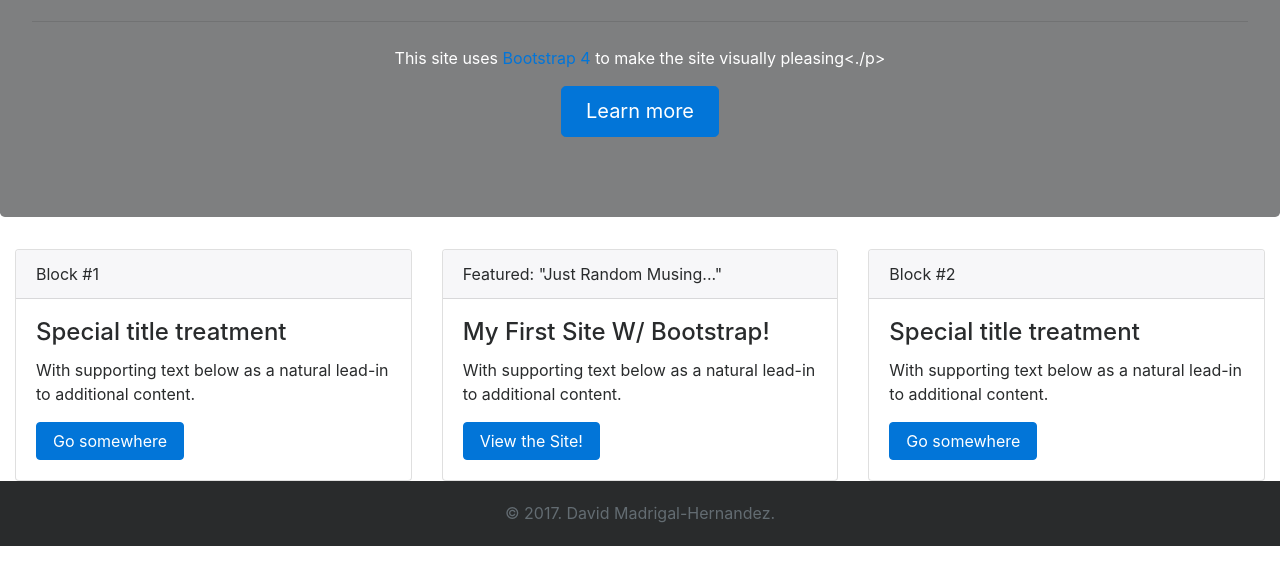
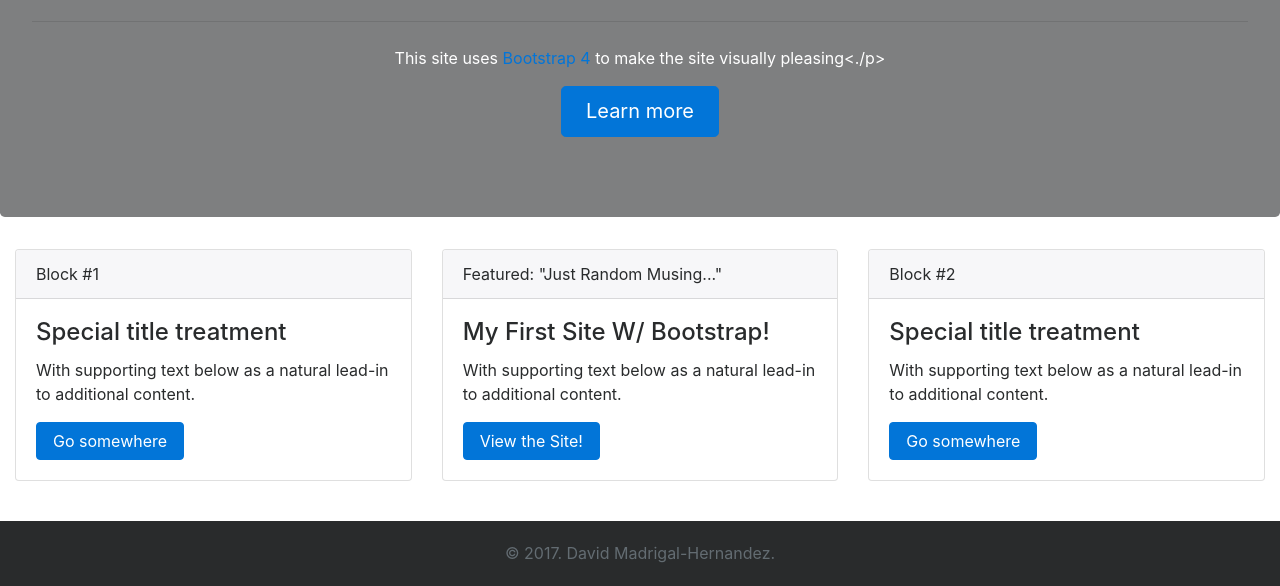
Before and after one commit to MEXdave1997/bootstrap_4.0_site, a plain HTML site: page index.html in a window 1280 px wide. Shown: the part 240-826 px from the top of the page. Before the commit the page ends 800 px from the top, so only its background shows below. Drawn offline with nearby package versions, Linux system fonts and the light colour scheme; a script that the page names is missing.

Commit message:
Added some styling fixes to card blocks

```diff
--- a/index.html
+++ b/index.html
@@ -40,7 +40,8 @@
         <a class="btn btn-primary btn-lg" href="#" role="button">Learn more</a>
       </p>
     </div>
-    <div class="container-fluid">
+
+    <div class="container-fluid" id="card-blocks">
         <div class="row">
             <div class="col-sm-4 col-md-4">
                 <div class="card">
--- a/style.css
+++ b/style.css
@@ -2,6 +2,10 @@
 	text-align: center;
 	background-color: rgba(41, 43, 44, 0.6);
 	color: white;
+}
+#card-blocks {
+	padding-bottom: 20px;
+	margin-bottom: 20px;
 }
 .footer {
 	text-align: center;
```
